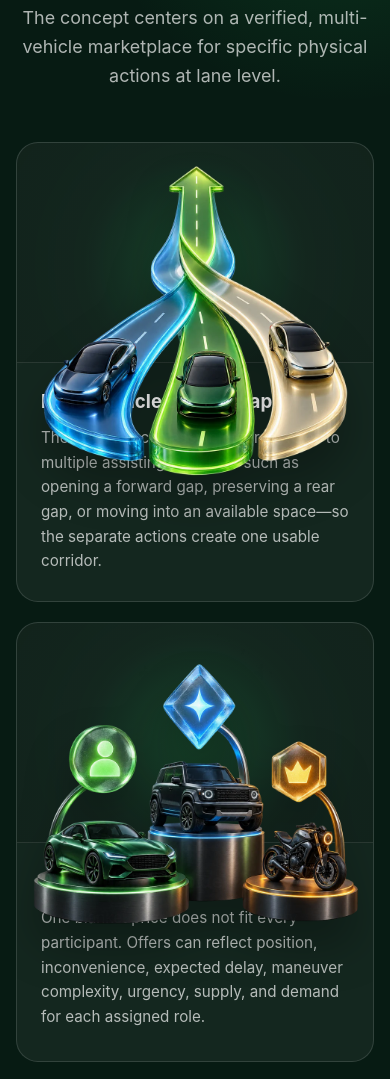
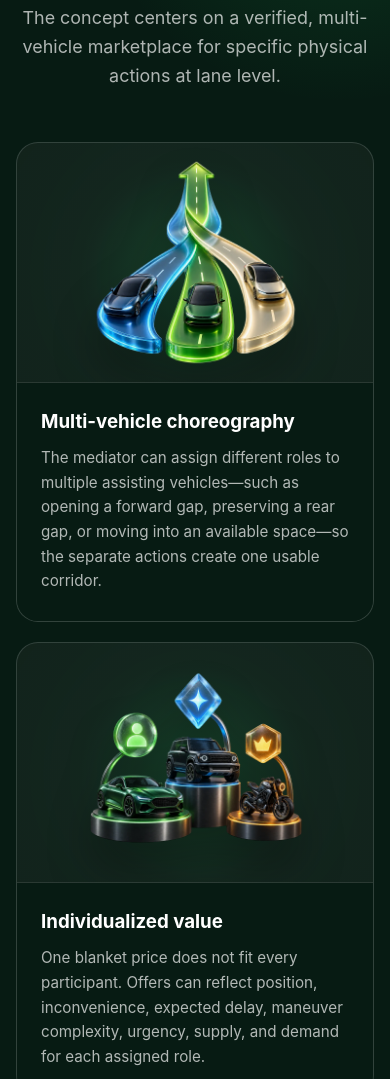
Before and after one commit to bennygoldstein/bennylabs, a plain HTML site: page transactional-traffic/index.html in a window 390 px wide. Shown: the part 5991-7070 px from the top of the page. Drawn offline with Linux system fonts and the light colour scheme.

Commit message:
Fix 3D card image sizing across breakpoints

```diff
--- a/transactional-traffic/index.html
+++ b/transactional-traffic/index.html
@@ -129,9 +129,9 @@
   .difference .section-head p{color:rgba(255,255,255,.68)}
   .pillars{position:relative;display:grid;grid-template-columns:repeat(3,1fr);gap:20px}
   .pillar{display:flex;flex-direction:column;border:1px solid rgba(255,255,255,.13);background:rgba(255,255,255,.055);border-radius:22px;overflow:hidden;min-height:440px}
-  .pillar-art{height:220px;display:grid;place-items:center;padding:10px;background:radial-gradient(circle at 50% 55%,rgba(34,197,94,.18),rgba(4,28,18,.06) 52%,rgba(0,0,0,.12));border-bottom:1px solid rgba(255,255,255,.1)}
-  .pillar-art img{width:100%;height:100%;object-fit:contain;filter:drop-shadow(0 26px 22px rgba(0,0,0,.28))}
-  .pillar-copy{padding:24px 24px 27px}
+  .pillar-art{position:relative;flex:0 0 240px;height:240px;overflow:hidden;background:radial-gradient(circle at 50% 55%,rgba(34,197,94,.18),rgba(4,28,18,.06) 52%,rgba(0,0,0,.12));border-bottom:1px solid rgba(255,255,255,.1)}
+  .pillar-art img{position:absolute;inset:10px;width:calc(100% - 20px);height:calc(100% - 20px);object-fit:contain;filter:drop-shadow(0 26px 22px rgba(0,0,0,.28))}
+  .pillar-copy{position:relative;z-index:1;padding:24px 24px 27px;background:rgba(7,27,19,.94)}
   .pillar h3{font-size:1.17rem;margin:0 0 9px;color:#fff}
   .pillar p{margin:0;color:rgba(255,255,255,.69);font-size:.95rem}
   .distinction{position:relative;margin-top:48px;border:1px solid rgba(190,242,100,.24);border-radius:26px;padding:34px;background:linear-gradient(145deg,rgba(190,242,100,.08),rgba(255,255,255,.035))}
```
